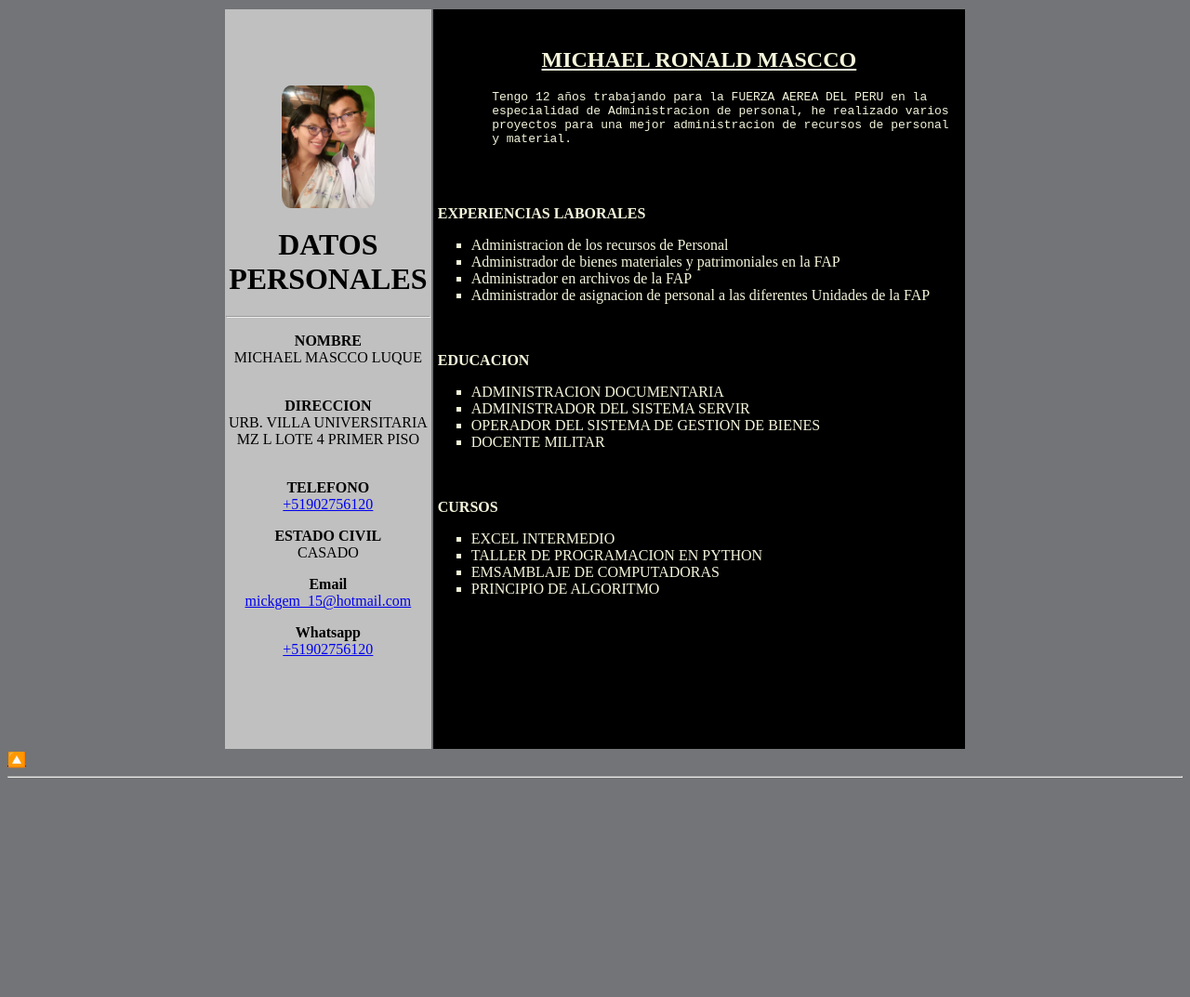
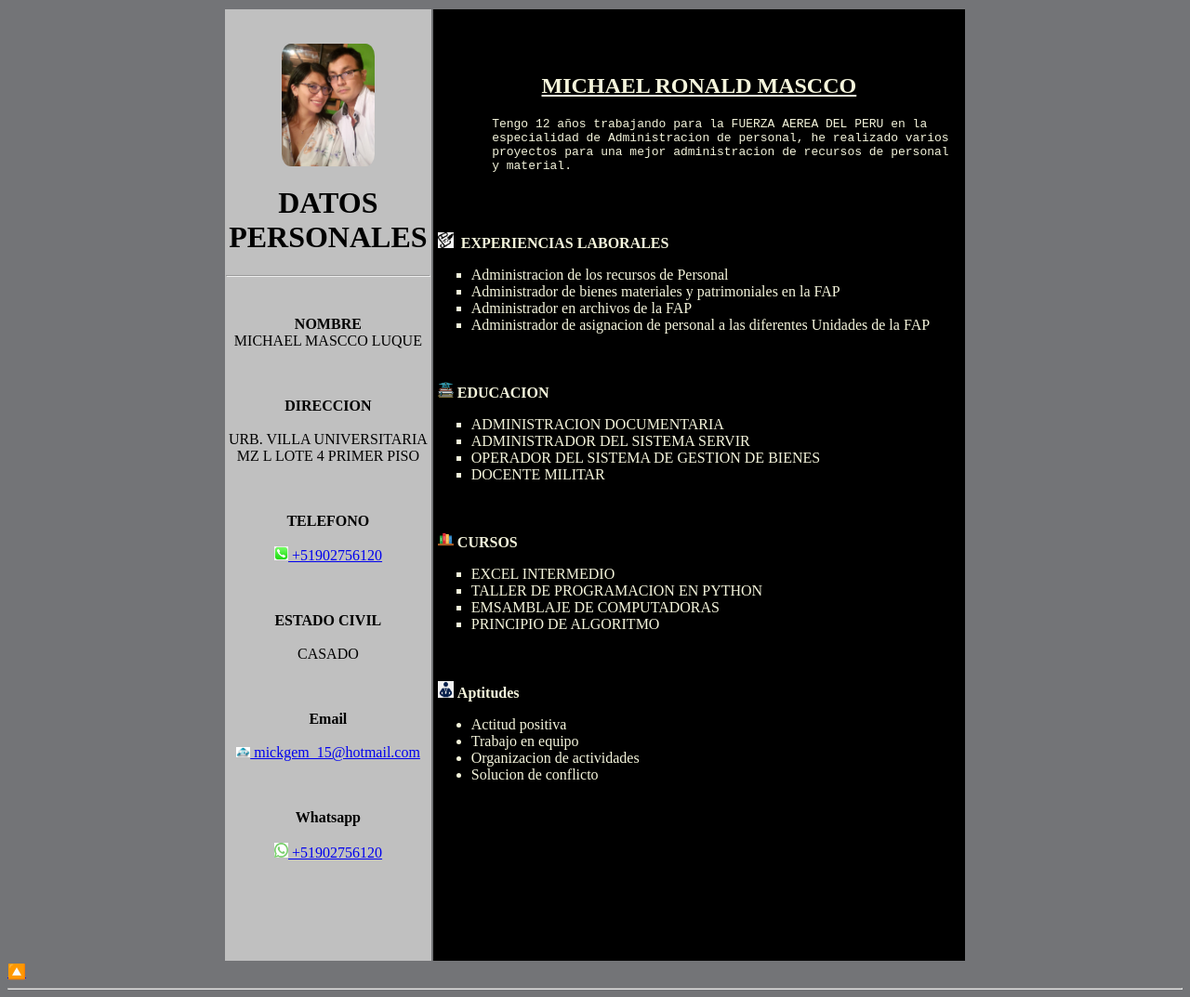
Before and after one commit to Kaymi-2022/PROYECTO-WEB, a plain HTML site: page cv.html in a window 1280 px wide. Shown: the whole page at 93% size. Before the commit the page ends 845 px from the top, so only its background shows below. Drawn offline with Linux system fonts and the light colour scheme.

Commit message:
cv terminado

```diff
--- a/cv.html
+++ b/cv.html
@@ -11,32 +11,41 @@
     <table width="800px" height="800px" align="center">
         <tr>
             <td width="200px" bgcolor="#C0C0C0" style="white-space: normal;">
+                <br><br>
                 <div align="center"> <img src="multimedia/foto.jfif" width="100px" style="border-radius: 10%;" alt="Achatada" align="center"></div>
-                <h1 id="tarea1" align="center"> DATOS PERSONALES</h1>
+                <h1 id="tarea1" align="center" > DATOS PERSONALES</h1>
                 <hr>
+                <br>
                 <p align="center"> <b>NOMBRE</b>
                 <br>
                 MICHAEL MASCCO LUQUE
+                <br><br><br>
+                <p align="center"> <b>DIRECCION</b>
                 <br><br>
-                <p align="center"> <b>DIRECCION</b>
-                <br>
                 URB. VILLA UNIVERSITARIA MZ L LOTE 4 PRIMER PISO
+                <br><br><br>
+                <p align="center"> <b>TELEFONO</b>
                 <br><br>
-                <p align="center"> <b>TELEFONO</b>
-                <br>
-                <a href="tel:51902756120">+51902756120</a>
+                <a href="tel:51902756120">
+                    <img src="multimedia/telefono.jpg" width="7%">&nbsp+51902756120</a>
+                <br><br><br>
                 <p align="center"> <b>ESTADO CIVIL</b>
-                <br>
+                <br><br>
                 CASADO
+                <br><br><br>
                 <p align="center"> <b>Email</b>
-                <br>
-                <a href="mailto:kaymilyg2022@gmail.com"> mickgem_15&#64hotmail.com</a>
+                <br><br>
+                <a href="mailto:kaymilyg2022@gmail.com">
+                    <img src="multimedia/correo.jpg" width="7%">&nbspmickgem_15&#64hotmail.com</a>
+                <br><br><br>
                 <p align="center"> <b>Whatsapp</b>
-                <br>
-                <a href="https://api.whatsapp.com/send?phone=51902756120&text=Hola" target="_blank">+51902756120</a>
-                </p>
+                <br><br>
+                <a href="https://api.whatsapp.com/send?phone=51902756120&text=Hola" target="_blank">
+                    <img src="multimedia/whatsapp.png" width="7%">&nbsp+51902756120</a>
+                    <br><br><br><br><br><br>
                 </td>
             <td width="500px" bgcolor="#00000" style="color: beige;">
+                <br>
                 <h2 style="text-align: center;"> <u>MICHAEL RONALD MASCCO</u> </h2>
                 <p style="text-align: justify;">
                     <pre style="text-align: justify;">
@@ -46,7 +55,7 @@
         y material.
                     </pre>
                 <br><br>
-                <b>&nbspEXPERIENCIAS LABORALES</b>
+                <b> &nbsp<img src="multimedia/icono1.png" alt="" width="3%"> &nbspEXPERIENCIAS LABORALES</b>
                 <br>
                 <ul type="square">
                     <li>Administracion de los recursos de Personal</li>
@@ -55,7 +64,7 @@
                     <li>Administrador de asignacion de personal a las diferentes Unidades de la FAP</li>
                 </ul>
                 <br><br>
-                <b>&nbspEDUCACION</b>
+                <b>&nbsp<img src="multimedia/icono2.png" alt="" width="3%">&nbspEDUCACION</b>
                 <br>
                 <ul type="square">
                     <li>ADMINISTRACION DOCUMENTARIA</li>
@@ -64,7 +73,7 @@
                     <li>DOCENTE MILITAR</li>
                 </ul>
                 <br><br>
-                <b>&nbspCURSOS</b>
+                <b>&nbsp<img src="multimedia/icono3.png" alt="" width="3%">&nbspCURSOS</b>
                 <br>
                 <ul type="square">
                     <li>EXCEL INTERMEDIO</li>
@@ -72,8 +81,18 @@
                     <li>EMSAMBLAJE DE COMPUTADORAS</li>
                     <li>PRINCIPIO DE ALGORITMO</li>
                 </ul>
+                <br><br>
+                <b>&nbsp<img src="multimedia/icono4.png" alt="" width="3%">&nbspAptitudes</b>
+                <br>
+                <ul>
+                    <li>Actitud positiva</li>
+                    <li>Trabajo en equipo</li>
+                    <li>Organizacion de actividades</li>
+                    <li>Solucion de conflicto</li>
+                </ul>
                 </p>
-                <br><br><br><br><br><br><br>
+                <br><br>
+                <br><br><br><br><br><br>
             </td>
         </tr>
     </table>
```
Also changed, not shown: multimedia/correo.jpg (added), multimedia/icono1.png (added), multimedia/icono2.png (added), multimedia/icono3.png (added), multimedia/icono4.png (added), multimedia/telefono.jpg (added), multimedia/whatsapp.png (added). Lines whose indentation alone changed are shown as unchanged.
